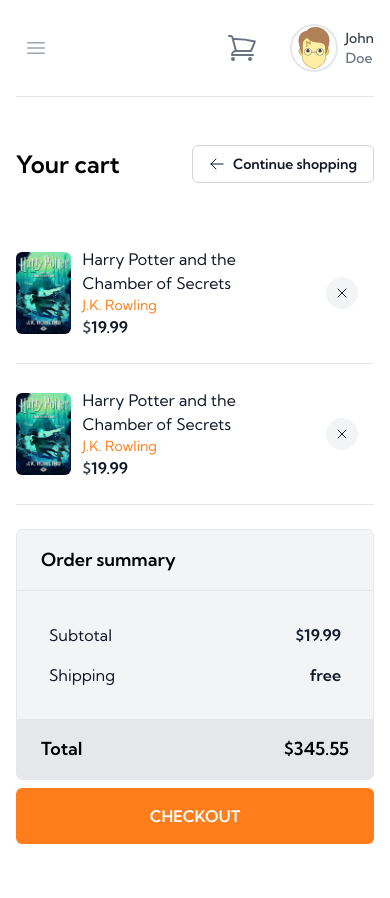
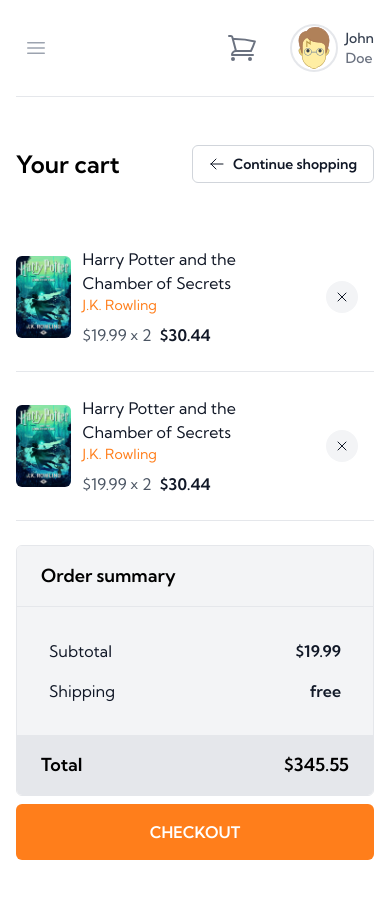
Before and after one commit to jillo-abdullahi/e-commerce-bookstore, a Next.js app: page /cart in a window 390 px wide. Shown: the top 898 px of the page. Built offline with nearby package versions, Linux system fonts and the light colour scheme.

Commit message:
small update to cart responsiveness

```diff
--- a/src/components/CartItem.tsx
+++ b/src/components/CartItem.tsx
@@ -21,9 +21,11 @@ const CartItem = () => {
             Harry Potter and the Chamber of Secrets
           </p>
           <p className="text-orange text-sm">J.K. Rowling</p>
-          <div className="flex lg:hidden items-center justify-start font-bold">
-            <span className="text-gray-700">$</span>
-            <span className="text-gray-900">19.99</span>
+          <div className="flex lg:hidden items-center justify-start mt-2">
+            <span className="text-gray-600">$19.99</span>
+            <span className="text-gray-600 text-sm px-1">x</span>
+            <span className="text-gray-600">2</span>
+            <span className="text-gray-900 pl-2 font-bold">$30.44</span>
           </div>
         </div>
       </div>
```
